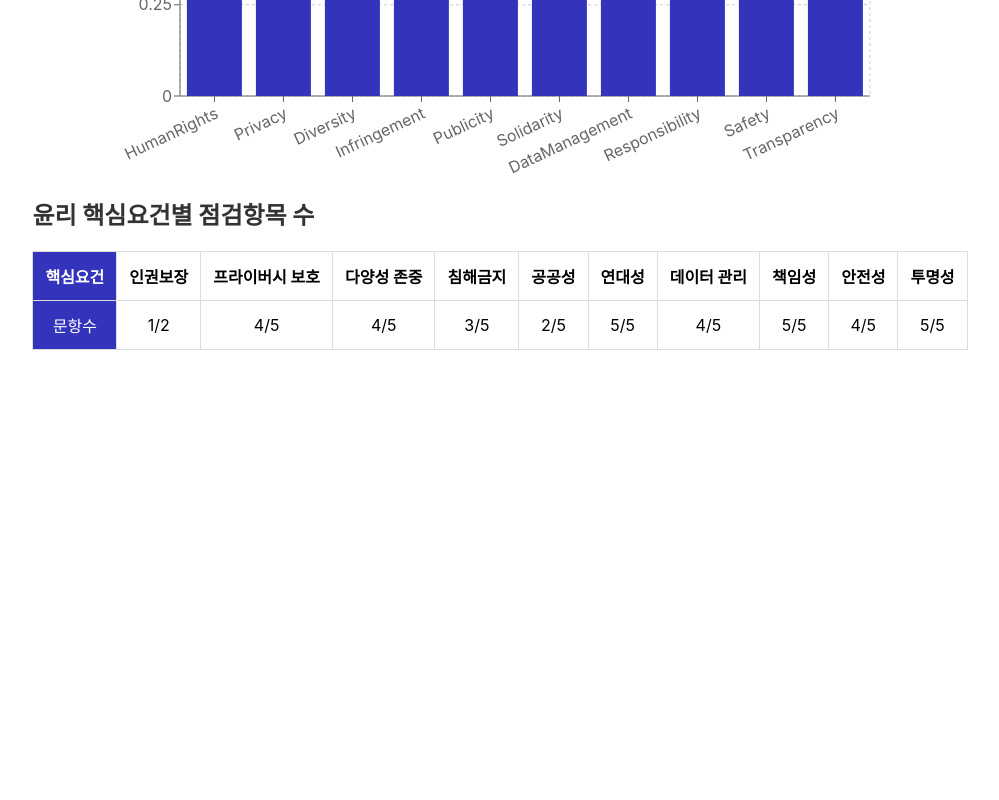
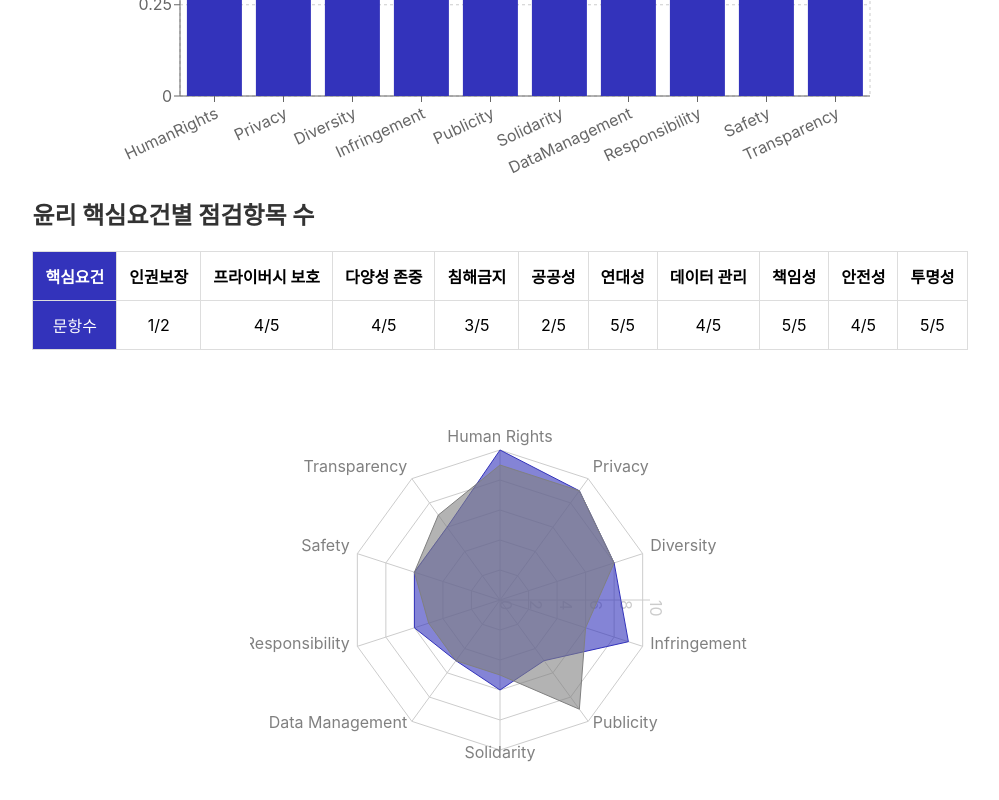
Before and after one commit to patisiel-study/ELSA-frontend, a React (Create React App) app: page /result in a window 1280 px wide. Shown: the part 560-1360 px from the top of the page, without its empty margins (140-1139 px from the left). Before the commit the page ends 942 px from the top, so only its background shows below. Built offline with nearby package versions, Linux system fonts and the light colour scheme; no server answers.

Commit message:
Feat: 방사형 차트 추가

```diff
--- a/package.json
+++ b/package.json
@@ -9,8 +9,10 @@
     "assert": "^2.1.0",
     "axios": "^1.7.2",
     "browserify-zlib": "^0.2.0",
+    "chart.js": "^4.4.3",
     "https-browserify": "^1.0.0",
     "react": "^18.3.1",
+    "react-chartjs-2": "^5.2.0",
     "react-dom": "^18.3.1",
     "react-router-dom": "^6.23.0",
     "react-scripts": "5.0.1",
--- a/src/pages/Result.jsx
+++ b/src/pages/Result.jsx
@@ -4,6 +4,13 @@ import Sidebar from "../components/Sidebar";
 import styled from "styled-components";
 import Dashboard from "../components/Dashboard";
 import StyledSubtitle from "../components/Subtitle";
+import {
+  Radar,
+  RadarChart,
+  PolarGrid,
+  PolarAngleAxis,
+  PolarRadiusAxis,
+} from "recharts";
 
 const Result = () => {
   const [isSidebarOpen, setIsSidebarOpen] = useState(false); // 사이드바 열림 상태를 관리하는
@@ -18,6 +25,7 @@ const Result = () => {
       <ProjectTitle />
       <Dashboard />
       <DataTable />
+      <RadialChart />
     </MainContainer>
   );
 };
@@ -121,6 +129,53 @@ const DataTable = () => {
   );
 };
 
+const RadialChart = () => {
+  const data = [
+    { requirement: "Human Rights", ChatGPT: 10, Average: 9, fullMark: 10 },
+    { requirement: "Privacy", ChatGPT: 9, Average: 9, fullMark: 10 },
+    { requirement: "Diversity", ChatGPT: 8, Average: 8, fullMark: 10 },
+    { requirement: "Infringement", ChatGPT: 9, Average: 6, fullMark: 10 },
+    { requirement: "Publicity", ChatGPT: 5, Average: 9, fullMark: 10 },
+    { requirement: "Solidarity", ChatGPT: 6, Average: 5, fullMark: 10 },
+    { requirement: "Data Management", ChatGPT: 5, Average: 5, fullMark: 10 },
+    { requirement: "Responsibility", ChatGPT: 6, Average: 5, fullMark: 10 },
+    { requirement: "Safety", ChatGPT: 6, Average: 6, fullMark: 10 },
+    { requirement: "Transparency", ChatGPT: 6, Average: 7, fullMark: 10 },
+  ];
+
+  return (
+    <RadarChart
+      cx={250}
+      cy={250}
+      outerRadius={150}
+      width={500}
+      height={500}
+      data={data}
+    >
+      <PolarGrid />
+      <PolarAngleAxis dataKey="requirement" />
+      <PolarRadiusAxis
+        tickCount={6} // 0부터 10까지 6개의 눈금을 만듭니다.
+        domain={[0, 10]} // 눈금 값의 범위를 0에서 10으로 설정
+      />
+      <Radar
+        name="ChatGPT"
+        dataKey="ChatGPT"
+        stroke="#3333bb"
+        fill="#3333bb"
+        fillOpacity={0.6}
+      />
+      <Radar
+        name="Average"
+        dataKey="Average"
+        stroke="gray"
+        fill="gray"
+        fillOpacity={0.6}
+      />
+    </RadarChart>
+  );
+};
+
 export default Result;
 
 const MainContainer = styled.div`
```
Also changed, not shown: 1 other file (tests, documents, lock files or other folders).
